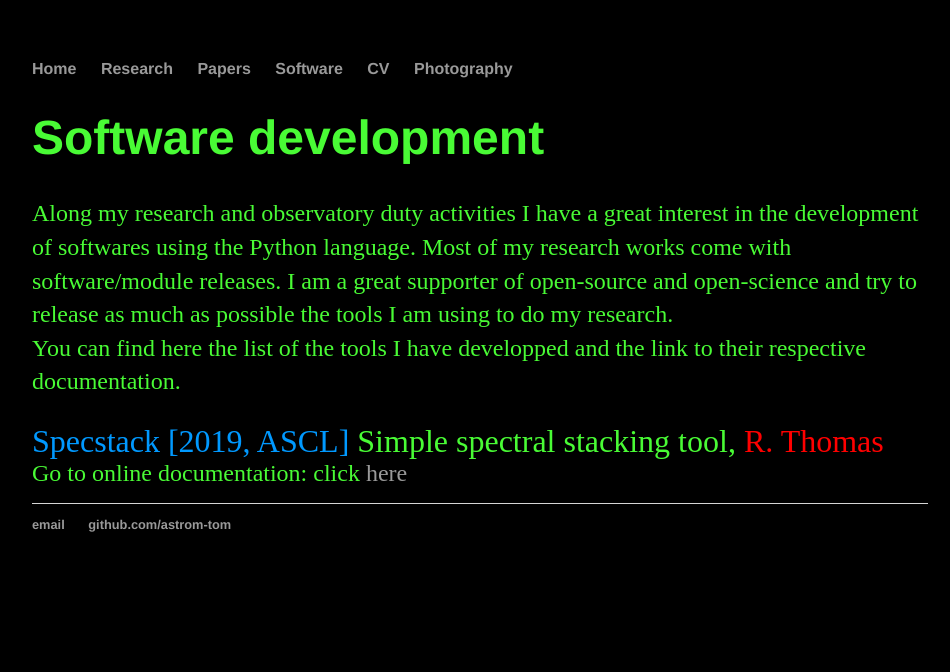
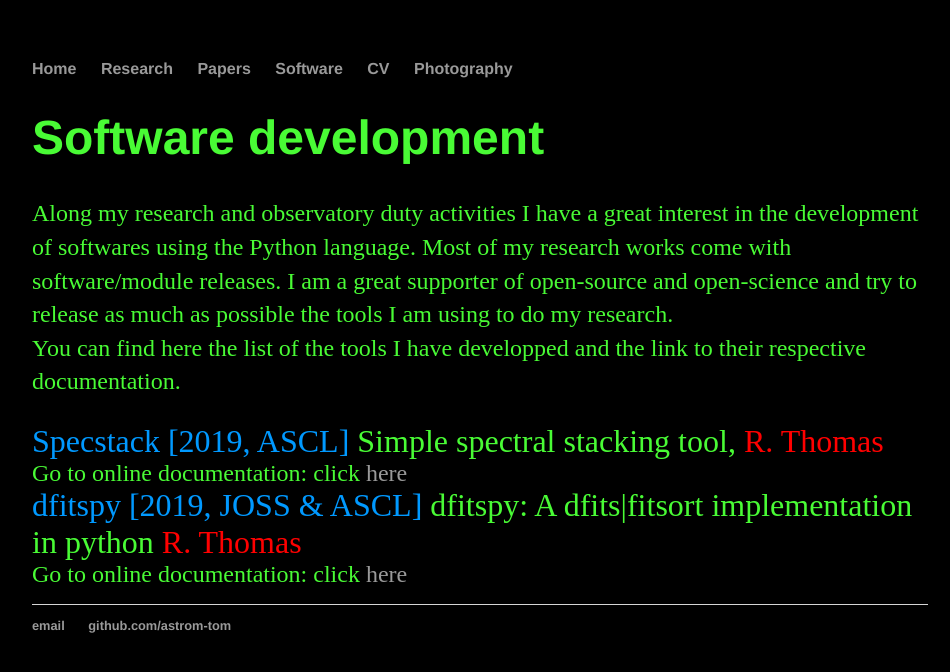
Before and after one commit to astrom-tom/astrom-tom.github.io, a Jekyll site: the page built from Software/index.html, in a window 1280 px wide. Shown: the top 672 px of the page, without its empty margins (160-1110 px from the left). Built offline with Jekyll 4.4.1, drawn with Linux system fonts in a browser that asks for light colours.

Commit message:
Update index.html

```diff
--- a/Software/index.html
+++ b/Software/index.html
@@ -18,6 +18,11 @@
         	<font size="5">Go to online documentation: click <a href="https://astrom-tom.github.io/specstack/build/html/index.html">here</a>  </font>
   </dt>
 
+  <dt> <font size="6"> <span class='softR'>dfitspy [2019, JOSS & ASCL]</span> </font>
+	  <font size="6"> dfitspy: A dfits|fitsort implementation in python <span class='me'> R. Thomas </span> </font> <br>
+        	<font size="5">Go to online documentation: click <a href="https://astrom-tom.github.io/dfitspy/build/html/index.html">here</a>  </font>
+  </dt>
+
 </dl>
 
 </div><!-- /.blurb -->
```
